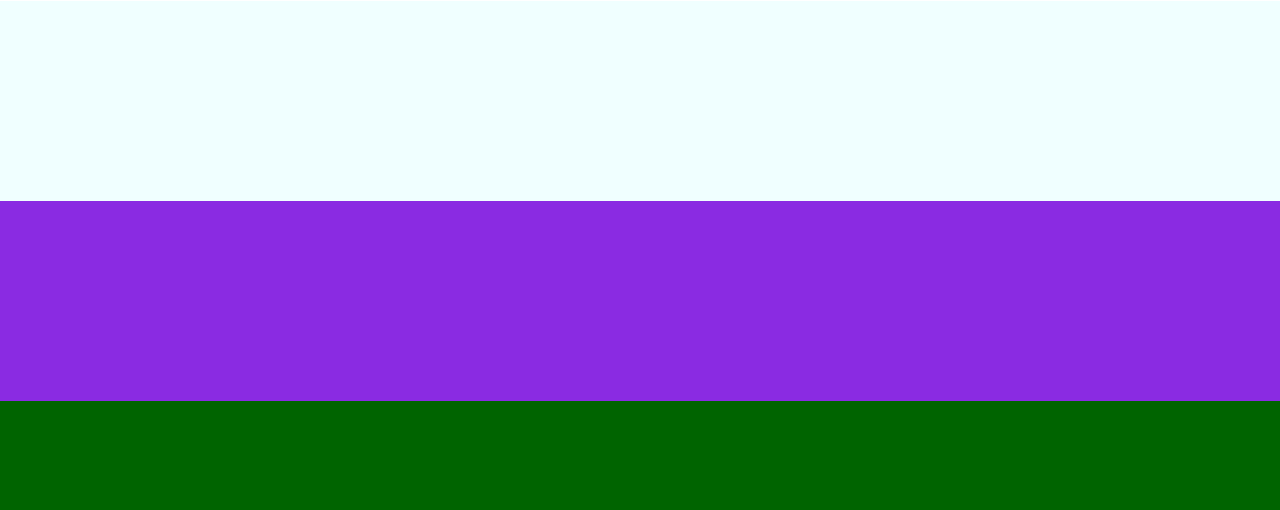
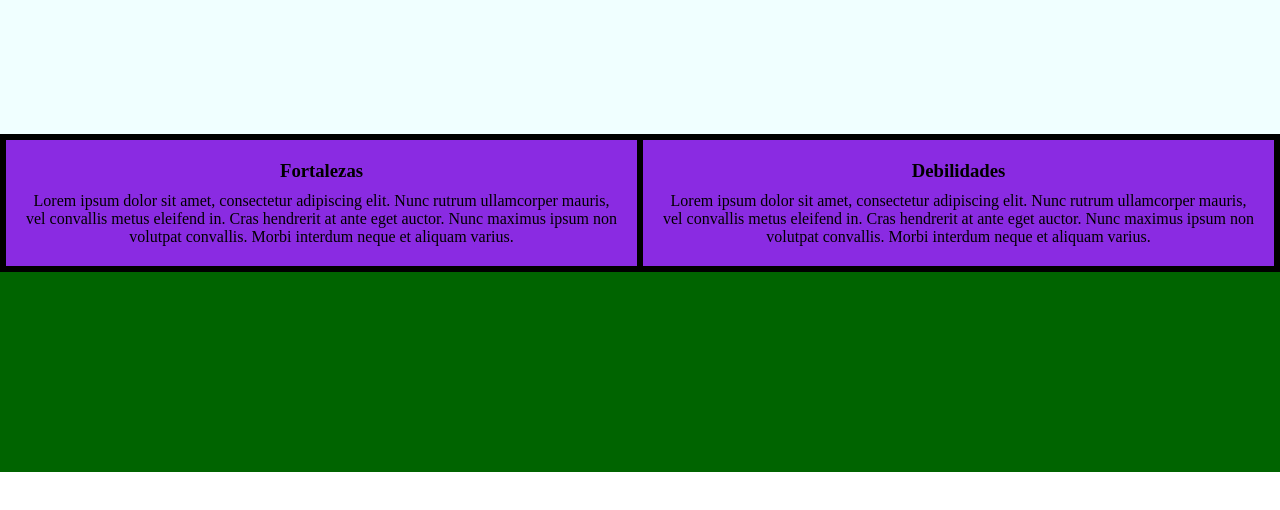
Before and after one commit to Adalab/project-promo-t-module-1-team-4, a plain HTML site: page index.html in a window 1280 px wide. Shown: the part 280-790 px from the top of the page. Drawn offline with Linux system fonts and the light colour scheme.

Commit message:
cambio seccion 2

```diff
--- a/index.html
+++ b/index.html
@@ -27,6 +27,16 @@
         <section class="equipo">
         </section>
         <section class="fortydeb">
+            <section class="fortalezas"><h3 class="titulof">Fortalezas</h3>
+            <p>Lorem ipsum dolor sit amet, consectetur adipiscing elit. Nunc rutrum ullamcorper mauris, vel convallis metus eleifend
+            in. Cras hendrerit at ante eget auctor. Nunc maximus ipsum non volutpat convallis. Morbi interdum neque et aliquam
+            varius.</p>
+            </section>
+            <section class="debilidades"><h3 class="titulod">Debilidades</h3>
+            <p>Lorem ipsum dolor sit amet, consectetur adipiscing elit. Nunc rutrum ullamcorper mauris, vel convallis metus eleifend
+            in. Cras hendrerit at ante eget auctor. Nunc maximus ipsum non volutpat convallis. Morbi interdum neque et aliquam
+            varius.</p>
+            </section>
         </section>
         <section class="quienessomos">
         </section>
--- a/style.css
+++ b/style.css
@@ -25,17 +25,45 @@ nav a{
     color: white;
 }
 .imagen{
-    width: 300px;
+    width: 200px;
 }
 .equipo{
     background-color: azure;
     height: 200px;
 }
-.fortydeb{
-    background-color: blueviolet;
-    height: 200px;
-}
+
 .quienessomos{
     background-color: darkgreen;
     height: 200px;
 }
+
+.fortydeb{
+border: solid black;
+display:block;
+background-color: blueviolet;
+
+}
+.fortalezas{
+
+border: solid black;
+width:fit-content;
+text-align: center;
+padding:20px;
+height:min-content;
+
+}
+.debilidades{
+border: solid black;
+text-align: center;
+width: fit-content;
+padding:20px;
+}
+
+.titulof, .titulod {
+margin-bottom:10px;
+}
+
+@media (min-width:768px) {
+    .fortydeb{
+    display:flex;}
+}
```
Also changed, not shown: 1 other file.
